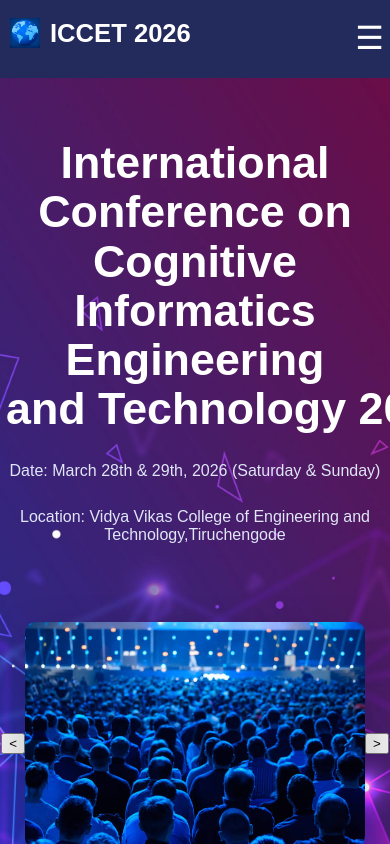
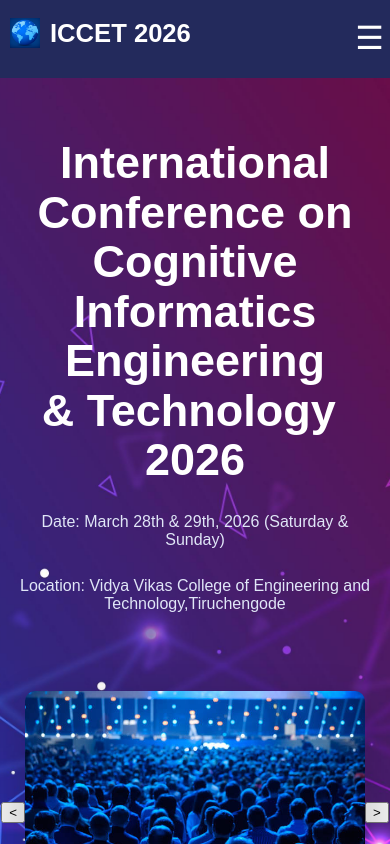
Before and after one commit to archanan3108-cloud/react-conference, a React (Create React App) app: page / in a window 390 px wide. Shown: the top 844 px of the page. Built offline with nearby package versions, Linux system fonts and the light colour scheme.

Commit message:
update mobile responsive

```diff
--- a/src/components/homepage.css
+++ b/src/components/homepage.css
@@ -463,9 +463,14 @@ body {
     margin-top: 30px;
     margin-bottom: 20px;
   }
-  .evently-hero-left-inner {
+  .evently-hero-left-inner  {
     padding: 0 10px;
     max-width: 100%;
+
+  }
+  .evently-hero-left-inner  h1 {
+
+    font-size: 45px;
   }
   .hero-img {
     width: 100vw;
--- a/src/components/homepage.js
+++ b/src/components/homepage.js
@@ -213,7 +213,7 @@ const [menuOpen, setMenuOpen] = useState(false);
       <div className="evently-hero-content" >
         <div className="evently-hero-left">
           <div className="evently-hero-left-inner">
-            <h1>International Conference on Cognitive Informatics Engineering and Technology 2026</h1>
+            <h1>International Conference on Cognitive Informatics Engineering & Technology  2026</h1>
             {/*<button>Buy Ticket</button> <span></span> <span></span>
              <button>Register</button> */}
              <p className="para"><span>Date:</span> March 28th & 29th, 2026 (Saturday & Sunday)</p>
```
